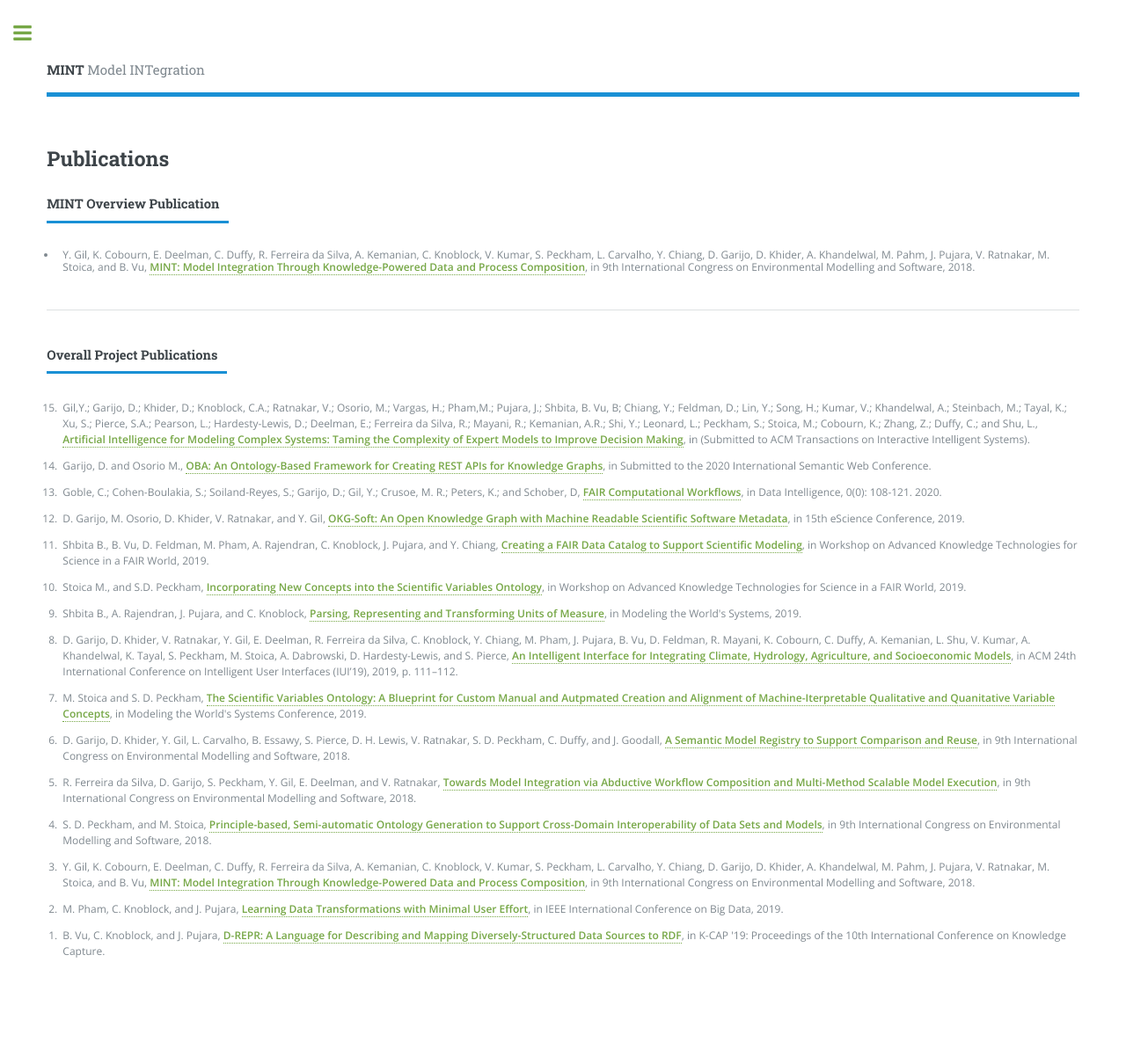
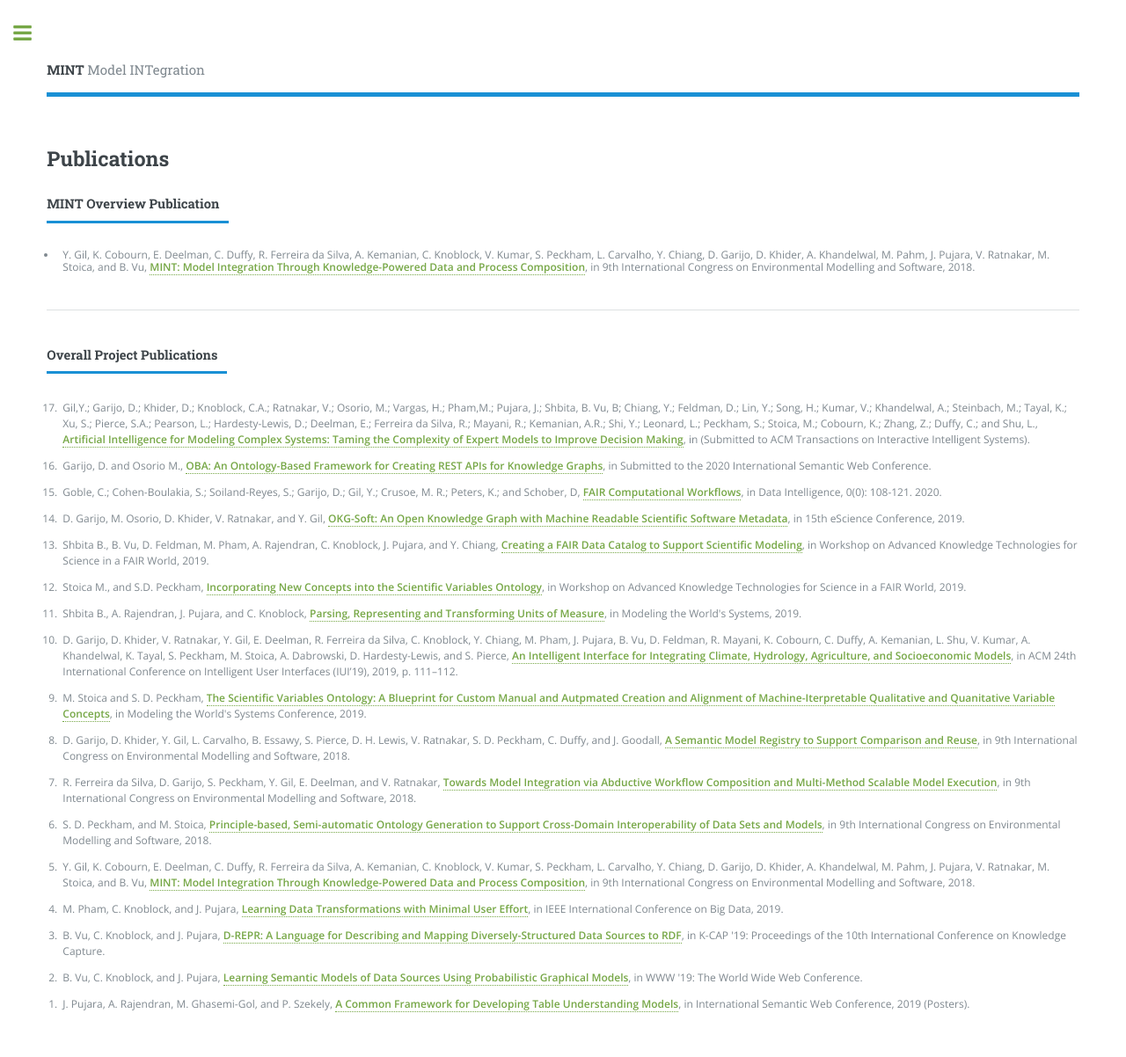
Before and after one commit to KnowledgeCaptureAndDiscovery/MINT, a Jekyll site: the page built from publications.html, in a window 1280 px wide. Shown: the whole page at 88% size. Built offline with Jekyll 4.4.1, drawn with Linux system fonts in a browser that asks for light colours; before the commit the page ends 1142 px from its top, so only the background shows below that.

Commit message:
Add Jay's publications

```diff
--- a/_data/publications.yml
+++ b/_data/publications.yml
@@ -73,6 +73,16 @@
   link: "https://dl.acm.org/doi/10.1145/3360901.3364449"
   description: "K-CAP '19: Proceedings of the 10th International Conference on Knowledge Capture"
 
+- title: "Learning Semantic Models of Data Sources Using Probabilistic Graphical Models"
+  authors: "B. Vu, C. Knoblock, and J. Pujara"
+  link: "https://doi.org/10.1145/3308558.3313711"
+  description: "WWW '19: The World Wide Web Conference"
+
+- title: "A Common Framework for Developing Table Understanding Models"
+  authors: "J. Pujara, A. Rajendran, M. Ghasemi-Gol, and P. Szekely"
+  link: "http://ceur-ws.org/Vol-2456/paper35.pdf"
+  description: "International Semantic Web Conference, 2019 (Posters)"
+
 #- title: ""
 #  authors: ""
 #  link: ""
```
